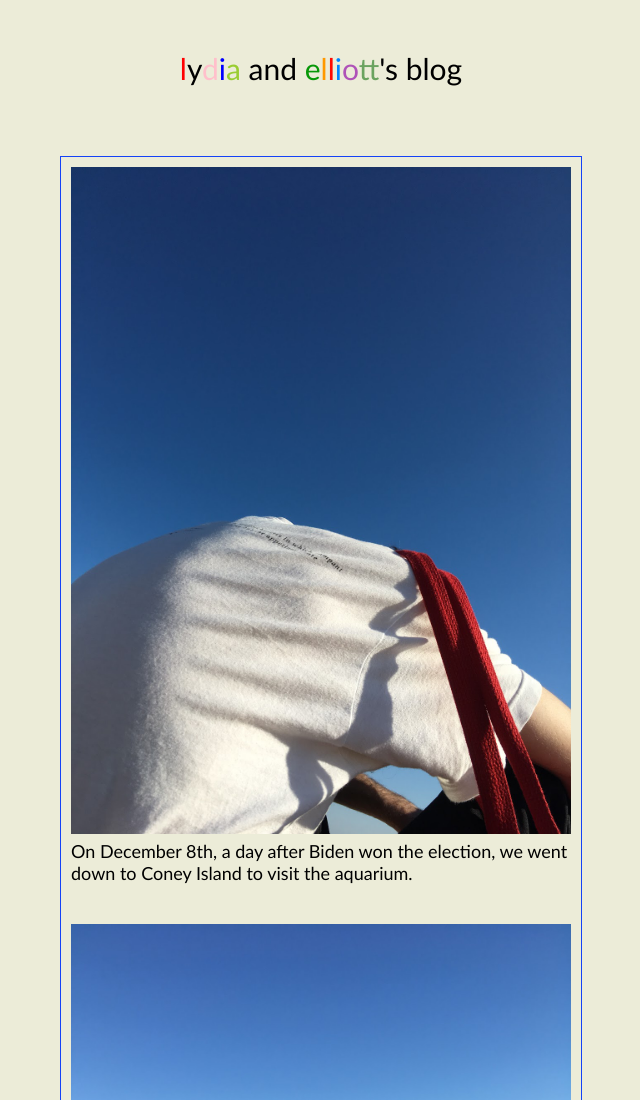
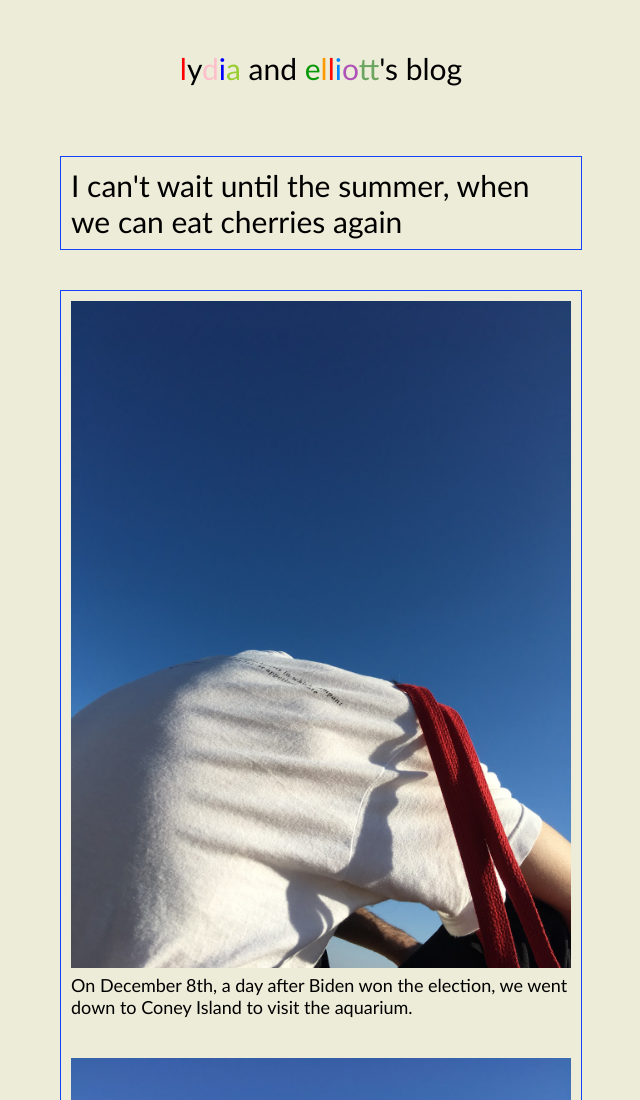
Before and after one commit to oilstel/lydiaandelliottsblog, a plain HTML site: page index.html in a window 1280 px wide. Shown: the top 1100 px of the page, without its empty margins (319-959 px from the left). Drawn offline with Linux system fonts and the light colour scheme.

Commit message:
lydia's post

```diff
--- a/index.html
+++ b/index.html
@@ -12,6 +12,11 @@
         <span style="color: red;">l</span>y<span style="color: pink;">d</span><span style="color: blue;">i</span><span style="color: yellowgreen;">a</span> and <span style="color: rgba(4, 150, 4, 0.986)">e</span><span style="color: rgb(255, 153, 0)">l</span><span style="color: rgb(255, 8, 0)">l</span><span style="color: rgb(0, 132, 255)">i</span><span style="color: rgb(175, 83, 184)">o</span><span style="color: rgb(107, 163, 96)">t</span><span style="color: rgb(67, 124, 107)">t</span>'s blog
     </header>
     <main>
+        <article>
+            <div class="inner">
+                I can't wait until the summer, when we can eat cherries again
+            </div>
+        </article>
         <article>
             <div class="inner">
                 <figure>
```
